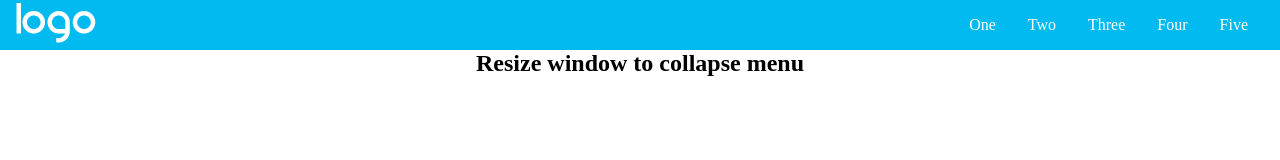
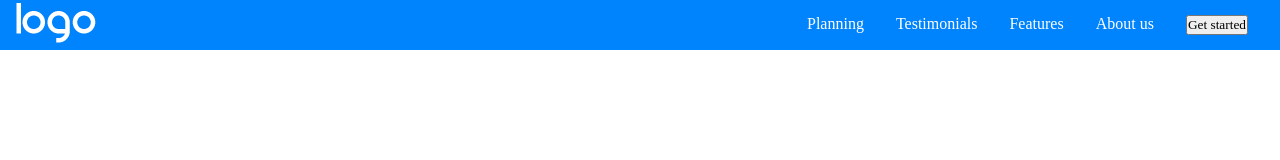
Before and after one commit to Eugenio2104/htmlcss-responsive-layout, a plain HTML site: page index.html in a window 1280 px wide. Drawn offline with Linux system fonts and the light colour scheme.

Commit message:
modifica header

```diff
--- a/css/style.css
+++ b/css/style.css
@@ -25,7 +25,7 @@ html, body {
   flex-direction: row;
   align-items: center;
   justify-content: space-between;
-  background-color: #00BAF0;
+  background-color: #0084FD;
   color: #FFF;
   height: 50px;
   padding: 1em;
@@ -66,7 +66,6 @@ html, body {
   position: absolute;
   height: 4px;
   width: 30px;
-  transition: transform 400ms cubic-bezier(0.23, 1, 0.32, 1);
   border-radius: 2px;
 }
 
@@ -80,21 +79,7 @@ html, body {
   margin-top: 8px;
 }
 
-#menu-toggle:checked + .menu-button-container .menu-button::before {
-  margin-top: 0px;
-  transform: rotate(405deg);
-}
-
-#menu-toggle:checked + .menu-button-container .menu-button {
-  background: rgba(255, 255, 255, 0);
-}
-
-#menu-toggle:checked + .menu-button-container .menu-button::after {
-  margin-top: 0px;
-  transform: rotate(-405deg);
-}
-
-@media (max-width: 700px) {
+@media (max-width: 780px) {
   .menu-button-container {
     display: flex;
   }
--- a/index.html
+++ b/index.html
@@ -19,15 +19,14 @@
       <div class='menu-button'></div>
     </label>
       <ul class="menu">
-        <li>One</li>
-        <li>Two</li>
-        <li>Three</li>
-        <li>Four</li>
-        <li>Five</li>
+        <li>Planning</li>
+        <li>Testimonials</li>
+        <li>Features</li>
+        <li>About us</li>
+        <li><button>Get started</button</li>
       </ul>
     </section>
 
-  <h2>Resize window to collapse menu</h2>
   </header>
 </body>
 </html>
```
